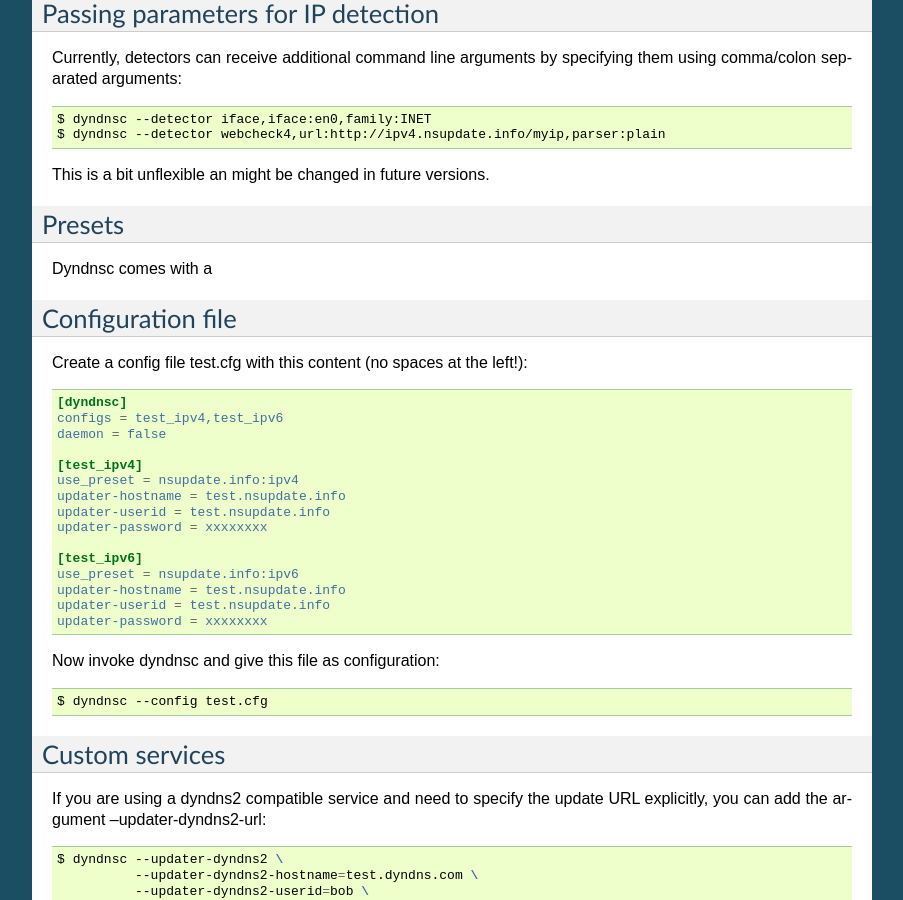
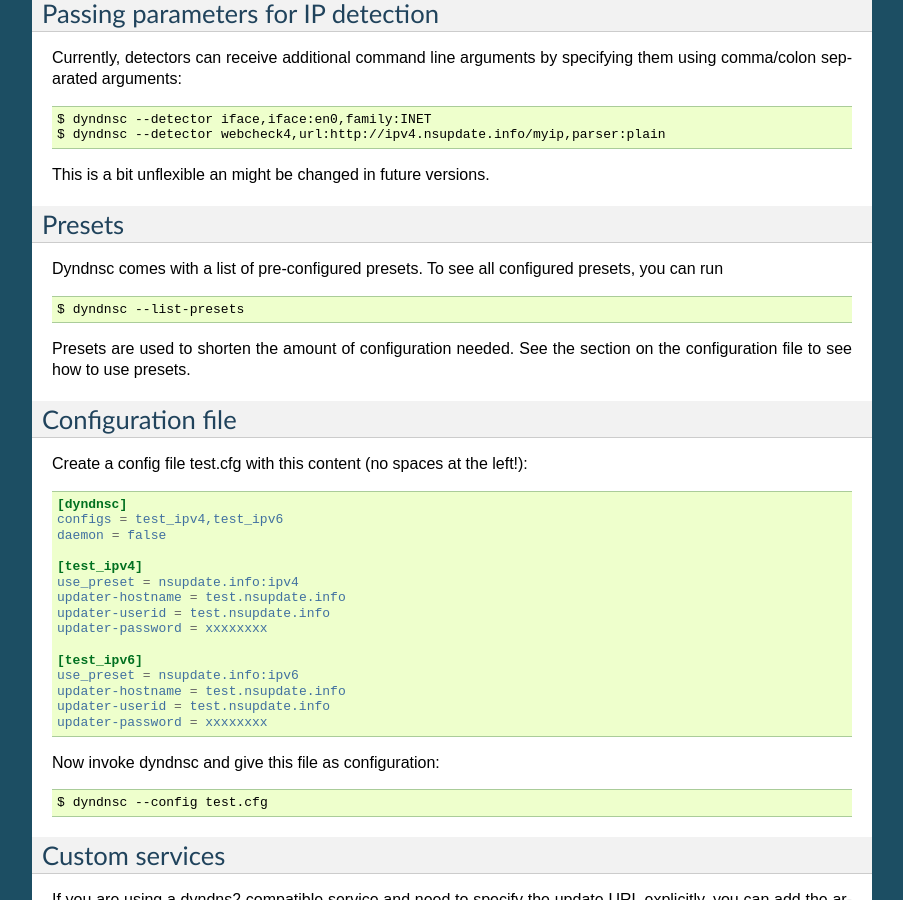
Before and after one commit to infothrill/python-dyndnsc, a Sphinx documentation site: the page built from docs/user/quickstart.rst, in a window 1280 px wide and 900 px high, scrolled down 902 px. Shown: the whole window, without its empty margins (198-1101 px from the left). Built offline with Sphinx 7.4.7, drawn with Linux system fonts in a browser that asks for light colours.

Commit message:
half sentence #53

```diff
--- a/docs/user/quickstart.rst
+++ b/docs/user/quickstart.rst
@@ -75,8 +75,15 @@ This is a bit unflexible an might be changed in future versions.
 
 Presets
 -------
-Dyndnsc comes with a
+Dyndnsc comes with a list of pre-configured presets. To see all configured
+presets, you can run
 
+.. code-block:: bash
+
+   $ dyndnsc --list-presets
+
+Presets are used to shorten the amount of configuration needed. See the section
+on the configuration file to see how to use presets.
 
 Configuration file
 ------------------
```
